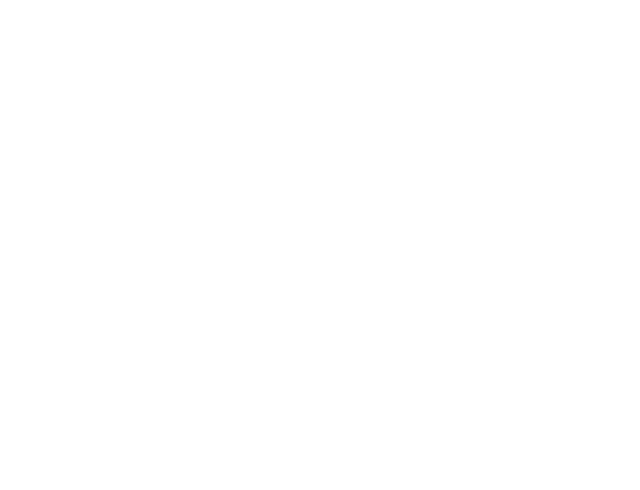
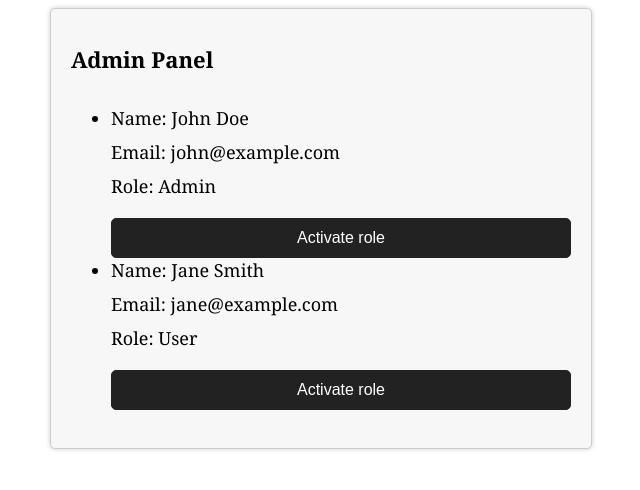
Before and after one commit to oteamton/engagement-thailand, a React (Create React App) app in the folder front/ent-user/: page /admin in a window 1280 px wide. Before the commit this address had no page. Shown: the top 490 px of the page, without its empty margins (319-959 px from the left). Built offline with nearby package versions, Linux system fonts and the light colour scheme.

Commit message:
Admin stuffs

```diff
--- a/front/ent-user/src/App.tsx
+++ b/front/ent-user/src/App.tsx
@@ -3,6 +3,8 @@ import { BrowserRouter, Routes, Route } from 'react-router-dom';
 import UserRegistrationForm1 from './components/UserForm1';
 import UserPage from './components/UserPage';
 import VerificationPage from './components/VerificationPage';
+import AdminPanel from './components/Admin';
+import Login from './components/Login';
 
 function App() {
   return (
@@ -12,6 +14,8 @@ function App() {
           <Route path='/' element={<UserRegistrationForm1 />} />
           <Route path='/user' element={<UserPage />} />
           <Route path='/thanks' element={<VerificationPage />} />
+          <Route path='/admin' element={<AdminPanel />} />
+          <Route path='/login' element={<Login />} />
         </Routes>
       </BrowserRouter>
     </div>
--- a/front/ent-user/src/components/Admin/index.tsx
+++ b/front/ent-user/src/components/Admin/index.tsx
@@ -1,12 +1,70 @@
-import React from 'react';
+import React, { useState, useEffect } from 'react';
+import './styles.css';
 
-const AdminPage: React.FC = () => {
+interface User {
+  id: string;
+  name: string;
+  email: string;
+  role: string;
+  isRoleActivated: boolean;
+}
+
+const AdminPanel: React.FC = () => {
+  const [users, setUsers] = useState<User[]>([]);
+
+  useEffect(() => {
+    // Fetch the list of users with pending roles here.
+    // For demonstration purposes, I'll use a mock list.
+    const mockUsers: User[] = [
+      { id: '1', name: 'John Doe', email: 'john@example.com', role: 'Admin', isRoleActivated: false },
+      { id: '2', name: 'Jane Smith', email: 'jane@example.com', role: 'User', isRoleActivated: false }
+    ];
+    setUsers(mockUsers);
+  }, []);
+
+  const handleActivateRole = async (user: User) => {
+    const confirmAction = window.confirm(`Are you sure you want to activate the role for ${user.name}?`);
+    if (!confirmAction) return;
+
+    try {
+      const response = await fetch('/activate/role', {
+        method: 'POST',
+        headers: {
+          'Content-Type': 'application/json'
+        },
+        body: JSON.stringify({ userId: user.id, role: user.role })
+      });
+
+      if (response.ok) {
+        const updatedUsers = users.map(u => u.id === user.id ? { ...u, isRoleActivated: true } : u);
+        setUsers(updatedUsers);
+      } else {
+        console.error("Failed to activate role");
+      }
+    } catch (error) {
+      console.error("Error activating role:", error);
+    }
+  }
+
   return (
-    <div>
-      <h2>Welcome Admin!</h2>
-      {/* Administrative functions and panels */}
+    <div className='admin-panel'>
+      <h1>Admin Panel</h1>
+      <ul>
+        {users.map(user => (
+          <li key={user.id}>
+            <div>Name: {user.name}</div>
+            <div>Email: {user.email}</div>
+            <div>Role: {user.role}</div>
+            {user.isRoleActivated ? (
+              <span>Role Activated</span>
+            ) : (
+              <button onClick={() => handleActivateRole(user)}>Activate role</button>
+            )}
+          </li>
+        ))}
+      </ul>
     </div>
   );
-};
+}
 
-export default AdminPage;
+export default AdminPanel;
--- /dev/null
+++ b/front/ent-user/src/components/Admin/styles.css
@@ -0,0 +1,37 @@
+
+.admin-panel {
+    display: flex;
+    flex-direction: column;
+    width: 500px;
+    margin: 0 auto;
+    padding: 20px;
+    border: 1px solid #ccc;
+    border-radius: 5px;
+    box-shadow: 0 0 5px rgba(0, 0, 0, 0.2);
+    font-family: "Georgia", serif;
+    font-size: 18px;
+    background-color: #f7f7f7;
+    border-top: 1px solid #ccc;
+    border-bottom: 1px solid #ccc;
+  }
+
+  .admin-panel h1 {
+    font-size: 22px;
+  }
+
+  .admin-panel button {
+    width: 100%;
+    padding: 10px;
+    background-color: #222;
+    color: #fff;
+    border: 1px solid #222;
+    border-radius: 5px;
+    font-size: 16px;
+    cursor: pointer;
+    margin-top: 10px;
+  }
+
+  .admin-panel div {
+    font-size: 18px;
+    margin-bottom: 10px;
+  }
--- a/front/ent-user/src/components/Login/index.tsx
+++ b/front/ent-user/src/components/Login/index.tsx
@@ -1,5 +1,6 @@
 import React, { useState, useEffect } from "react";
 import { useNavigate } from "react-router-dom";
+import axios from "axios";
 import { validateInputsLogin } from "../../utils/validation";
 
 interface FormData {
@@ -28,32 +29,33 @@ const Login: React.FC = () => {
         if (Object.keys(errorsObject).length > 0) return;
 
         try {
-            const response = await fetch('http//localhost:8000/login', {
-                method: 'POST',
-                headers: {
-                    'Content-Type': 'application/json',
-                },
-                body: JSON.stringify(formData),
-            });
+            const response = await axios.post('http://localhost:8000/auth/login.php', formData);
 
-            if (response.ok) {
-                navigate('/userpage');
+            const data = response.data;
+
+            if (data.status === 'success') {
+                // Store the session ID in local storage
+                localStorage.setItem('session_id', data.session_id);
+
+                // Optional: store other data like user role
+                localStorage.setItem('role', data.role);
+
+                navigate('/user');
             } else {
-                const data = await response.json();
-                setGeneralError(data.error);
+                setGeneralError(data.message || 'Login failed.');
             }
         } catch (error) {
             setGeneralError('An error occurred. Please try again.');
         }
-    }
+    };
 
     return (
         <div>
             <form onSubmit={handleSubmit}>
                 <input
-                    type="email"
-                    name="email"
-                    placeholder="Email"
+                    type="username"
+                    name="username"
+                    placeholder="Username"
                     value={formData.username}
                     onChange={handleInputChange}
                 />
```
